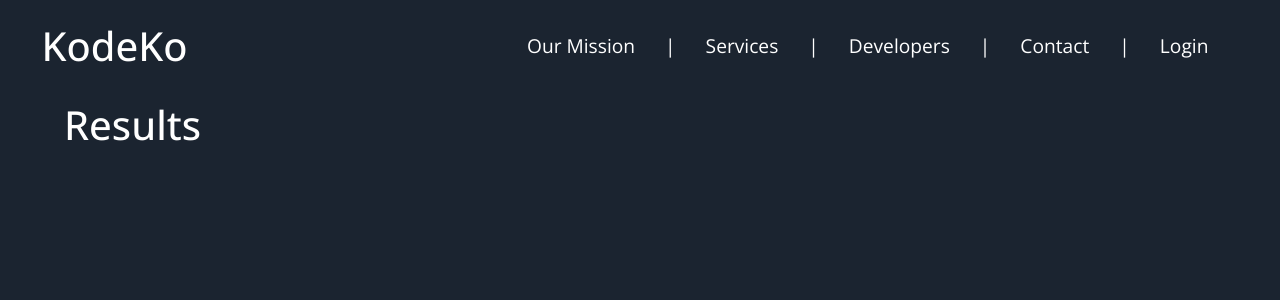
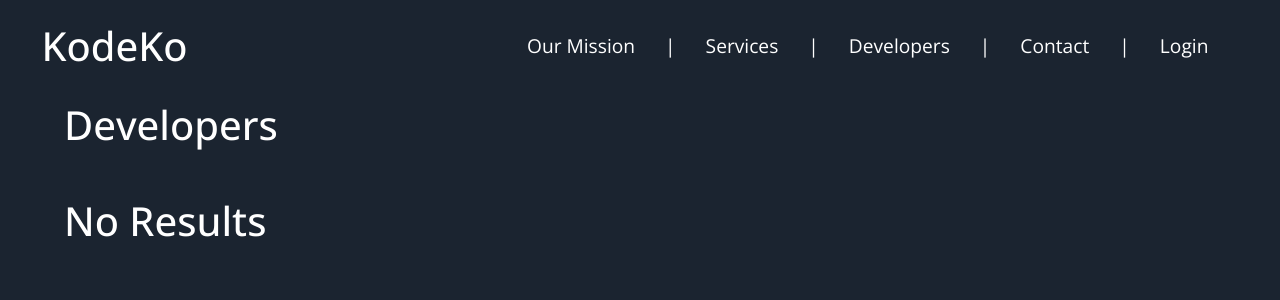
Before and after one commit to hnsnl15/headhunting_site_AHM, a React (Vite) app: page /developers in a window 1280 px wide. Shown: the top 300 px of the page. Built offline with nearby package versions, Linux system fonts and the light colour scheme.

Commit message:
Added local storage fetching for Developers Page.

```diff
--- a/src/components/Developers/Developers.jsx
+++ b/src/components/Developers/Developers.jsx
@@ -9,23 +9,24 @@ export default function Developers() {
               ? JSON.parse(userData)
               : [];
 
+  function renderDevCards() {
+    if (users.length > 0) {
+      users.map( user => {
+        return <DevCard
+          name = {`${user.lastname}, ${user.firstname}`}
+        />
+      })
+    } else {
+      return <h1>No Results</h1>
+    }
+  }
+
   return (
     <main>
       <SearchBar />
-      <h1>Results</h1>
+      <h1>Developers</h1>
       <div className='dev-grid'>
-        {
-          users.map( user => {
-            return <DevCard
-              name = {`${user.lastname}, ${user.firstname}`}
-            />
-          })
-        }
-        {/* <DevCard />
-        <DevCard />
-        <DevCard />
-        <DevCard />
-        <DevCard />   */}
+        {renderDevCards()}
       </div>
     </main>
   )
```
